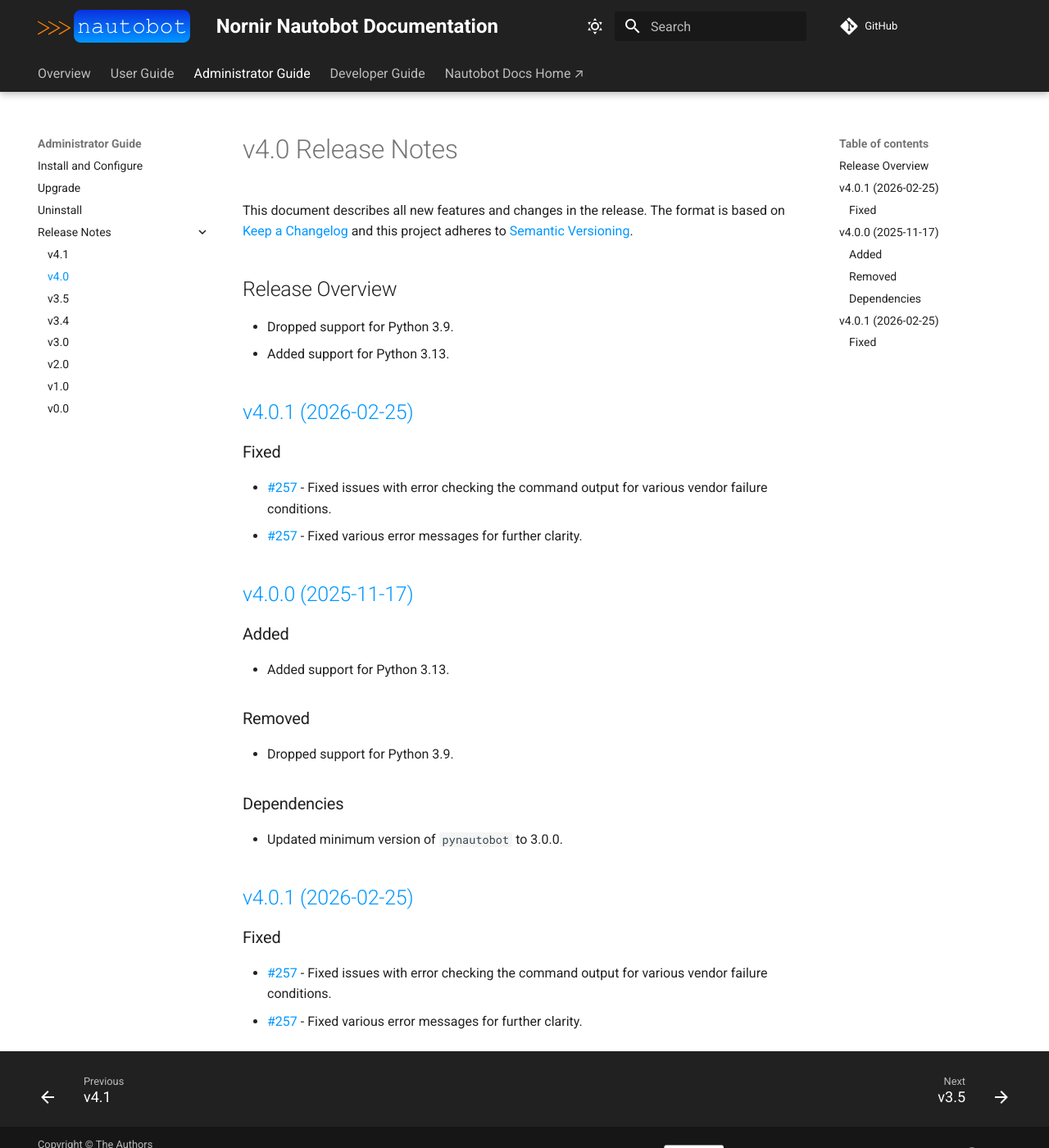
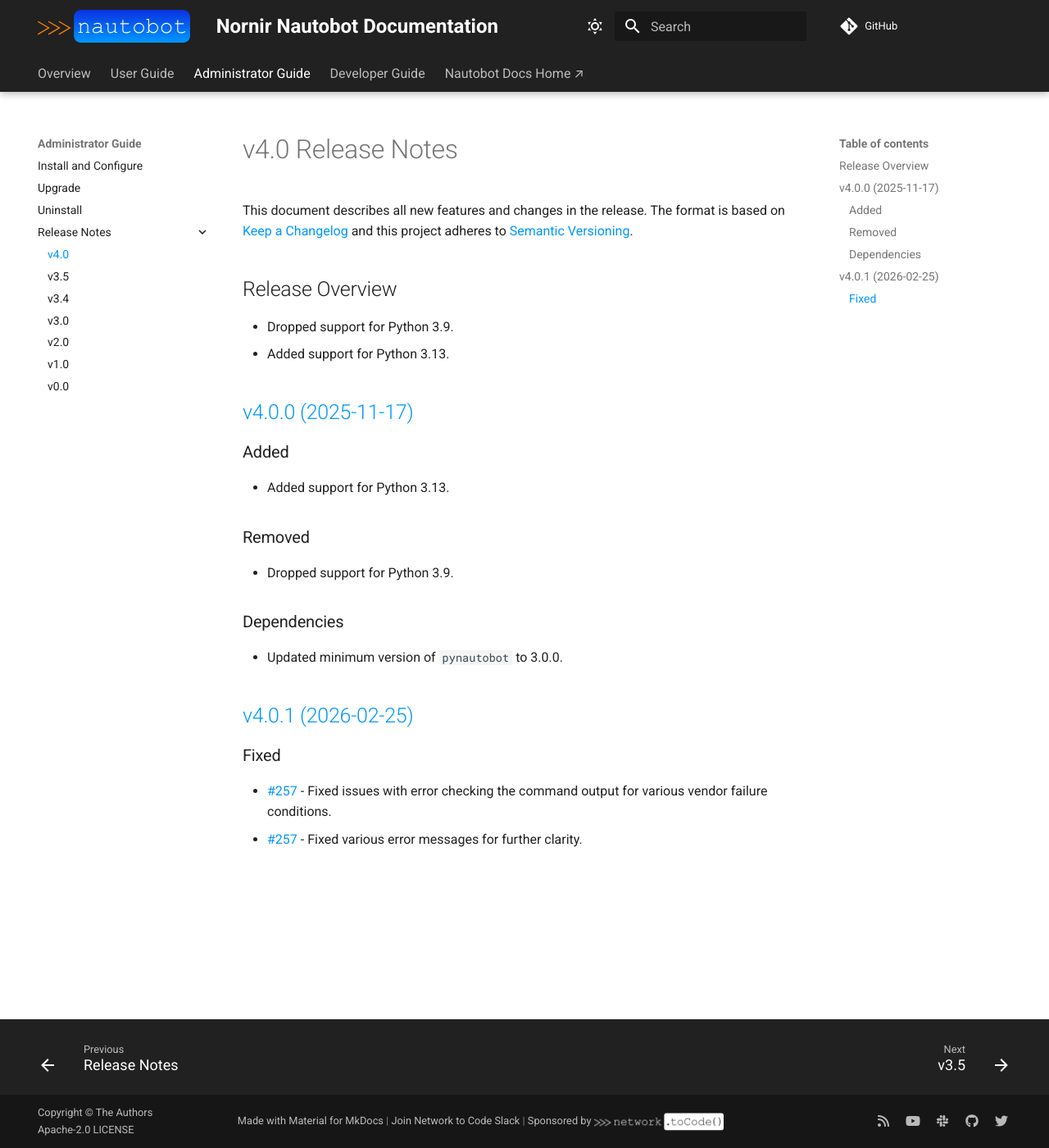
Before and after one commit to nautobot/nornir-nautobot, an MkDocs documentation site: the page built from docs/admin/release_notes/version_4.0.md, in a window 1280 px wide and 1400 px high. Shown: the whole window at 82% size. Built offline with MkDocs 1.6.1 and Material for MkDocs 9.7.7, drawn with Linux system fonts in a browser that asks for light colours; comment, search, counter and statistics services are not loaded.

Commit message:
Revert "Hot fix for 4.0.1 commit history (#269)"
This reverts commit a20c9b2cd47ddcc26d6be29bff6b10c881ddfe3f.

```diff
--- a/docs/admin/release_notes/version_4.0.md
+++ b/docs/admin/release_notes/version_4.0.md
@@ -7,12 +7,6 @@
 
 - Dropped support for Python 3.9.
 - Added support for Python 3.13.
-## [v4.0.1 (2026-02-25)](https://github.com/networktocode/nornir-nautobot/releases/tag/v4.0.1)
-
-### Fixed
-
-- [#257](https://github.com/nautobot/nornir-nautobot/issues/257) - Fixed issues with error checking the command output for various vendor failure conditions.
-- [#257](https://github.com/nautobot/nornir-nautobot/issues/257) - Fixed various error messages for further clarity.
 
 ## [v4.0.0 (2025-11-17)](https://github.com/networktocode/nornir-nautobot/releases/tag/v4.0.0)
 
--- a/mkdocs.yml
+++ b/mkdocs.yml
@@ -173,7 +173,6 @@
       - Uninstall: "admin/uninstall.md"
       - Release Notes:
           - "admin/release_notes/index.md"
-          - v4.1: "admin/release_notes/version_4.1.md"
           - v4.0: "admin/release_notes/version_4.0.md"
           - v3.5: "admin/release_notes/version_3.5.md"
           - v3.4: "admin/release_notes/version_3.4.md"
--- a/pyproject.toml
+++ b/pyproject.toml
@@ -1,6 +1,6 @@
 [tool.poetry]
 name = "nornir-nautobot"
-version = "4.1.0"
+version = "4.0.2a0"
 description = "Nornir Nautobot"
 authors = ["Network to Code, LLC <opensource@networktocode.com>"]
 readme = "README.md"
```
Also changed, not shown: docs/admin/release_notes/version_4.1.md (deleted, +0 -13 lines), 2 other files.
